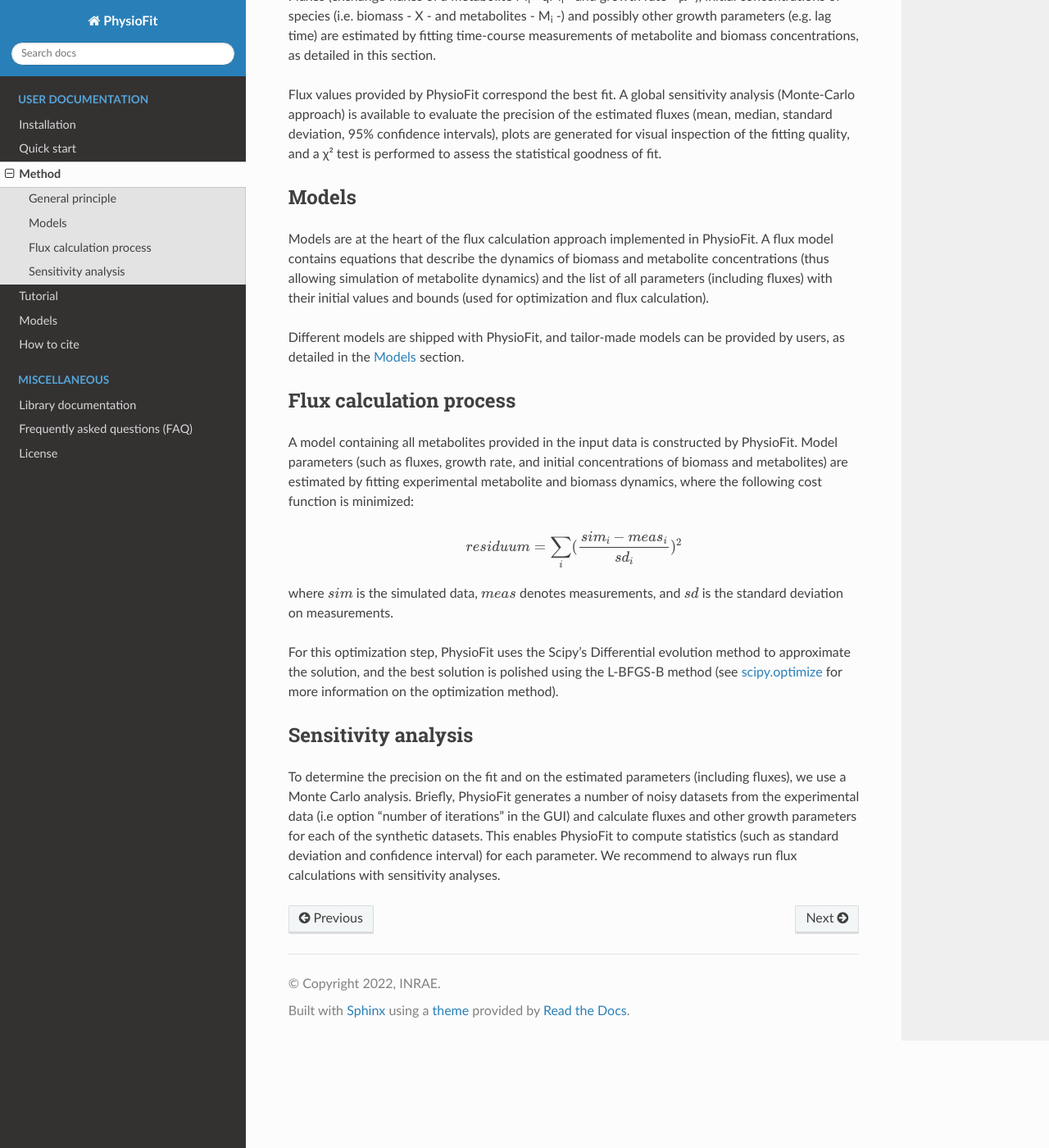
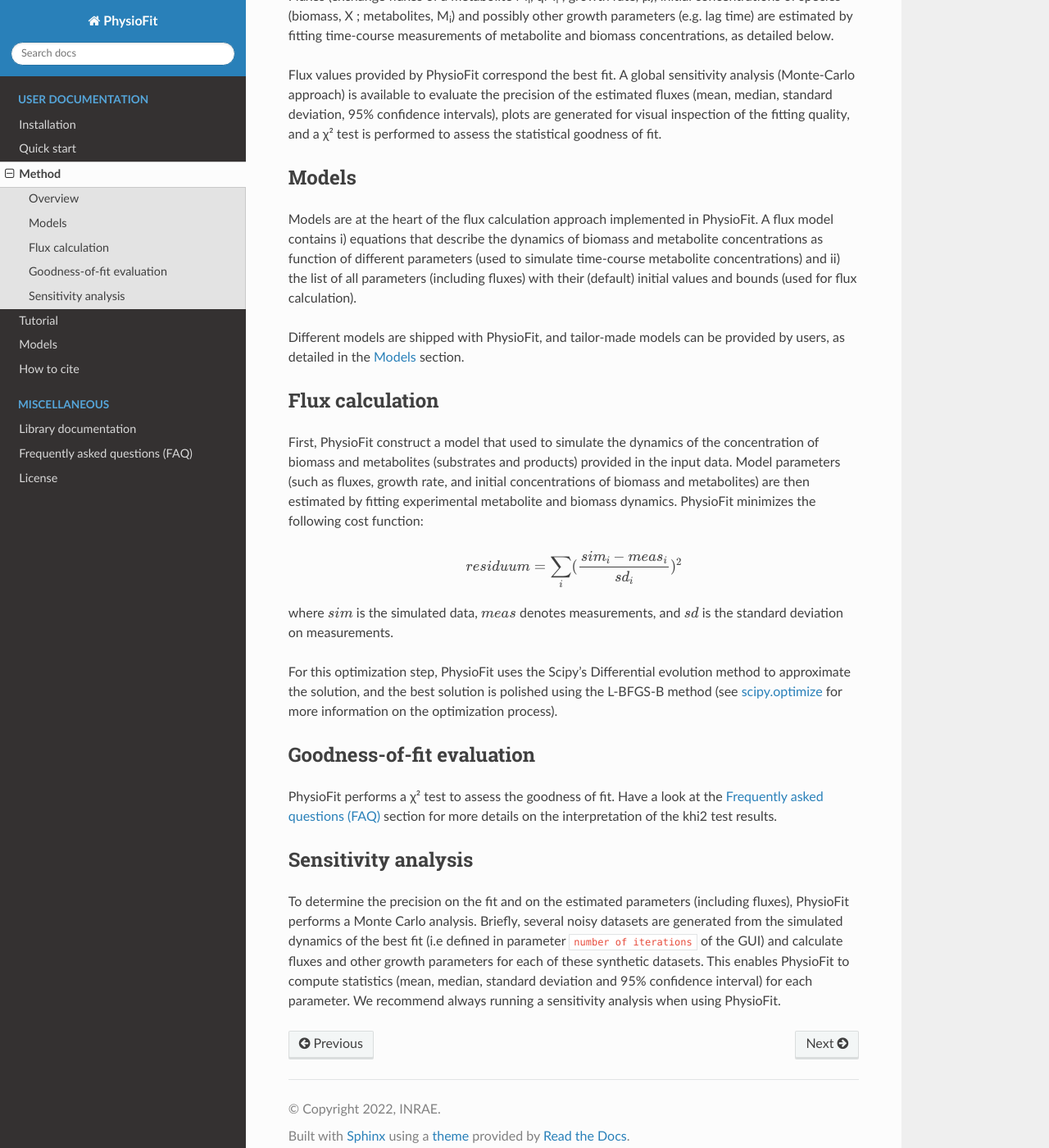
Before and after one commit to MetaSys-LISBP/PhysioFit, a Sphinx documentation site: the page built from docs/method.rst, in a window 1280 px wide and 1400 px high, scrolled down 232 px. Shown: the whole window at 82% size. Built offline with Sphinx 7.4.7 and the Read the Docs theme 2.0.0, drawn with Linux system fonts in a browser that asks for light colours; some of the changed text lies outside the part shown.

Commit message:
update doc

```diff
--- a/docs/index.rst
+++ b/docs/index.rst
@@ -14,7 +14,7 @@ Welcome to PhysioFit documentation!
 
 Fluxes are estimated using mathematical models by fitting time-course measurements of the concentration of
 cells and extracellular substrates and products. PhysioFit is shipped with some common growth models, and
-tailor-made models can be implemented by users.
+additional tailor-made models can be implemented by users.
 
 **PhysioFit includes the following features:**
 
--- a/docs/method.rst
+++ b/docs/method.rst
@@ -1,12 +1,12 @@
 Method
 ===============
 
-General principle
-*****************
+Overview
+*********
 
-Fluxes (exchange fluxes of a metabolite M\ :sub:`i` - qM\ :sub:`i` - and growth rate - µ -), initial concentrations of species (i.e. biomass - X - and
-metabolites - M\ :sub:`i` -) and possibly other growth parameters (e.g. lag time) are estimated by fitting time-course measurements of
-metabolite and biomass concentrations, as detailed in this section.
+Fluxes (exchange fluxes of a metabolite M\ :sub:`i`, qM\ :sub:`i` ; growth rate, µ), initial concentrations of species (biomass, X ;
+metabolites, M\ :sub:`i`) and possibly other growth parameters (e.g. lag time) are estimated by fitting time-course measurements of
+metabolite and biomass concentrations, as detailed below.
 
 Flux values provided by PhysioFit correspond the best fit. A global sensitivity analysis (Monte-Carlo approach) is
 available to evaluate the precision of the estimated fluxes (mean, median, standard deviation, 95% confidence
@@ -18,34 +18,41 @@ statistical goodness of fit.
 Models
 ******
 
-Models are at the heart of the flux calculation approach implemented in PhysioFit. A flux  model contains equations that describe the dynamics of biomass and
-metabolite concentrations (thus allowing simulation of metabolite dynamics) and the list of all parameters (including fluxes) with their
-initial values and bounds (used for optimization and flux calculation).
+Models are at the heart of the flux calculation approach implemented in PhysioFit. A flux model contains i) equations that describe the dynamics of biomass and
+metabolite concentrations as function of different parameters (used to simulate time-course metabolite concentrations) and ii) the list of all parameters (including fluxes) with their
+(default) initial values and bounds (used for flux calculation).
 
 Different models are shipped with PhysioFit, and tailor-made models can be provided by users, as detailed in the :doc:`models` section.
 
 .. _optimization_process:
 
-Flux calculation process
+Flux calculation
 ************************
 
-A model containing all metabolites provided in the input data is constructed by PhysioFit.
-Model parameters (such as fluxes, growth rate, and initial concentrations of biomass and metabolites) are estimated by fitting experimental metabolite and biomass dynamics, where
-the following cost function is minimized:
+First, PhysioFit construct a model that used to simulate the dynamics of the concentration of biomass and metabolites (substrates and products) provided in the input data.
+Model parameters (such as fluxes, growth rate, and initial concentrations of biomass and metabolites) are then estimated by fitting experimental metabolite and biomass dynamics. PhysioFit
+minimizes the following cost function:
 
 .. math:: residuum = \sum_{i} (\dfrac{sim_{i}-meas_{i}}{sd_{i}})^2
 
 where :math:`sim` is the simulated data, :math:`meas` denotes measurements, and :math:`sd` is the
 standard deviation on measurements.
 
-For this optimization step, PhysioFit uses the Scipy's Differential evolution method to approximate the solution, and the best solution is polished using the L-BFGS-B method (see
+For this optimization step, PhysioFit uses the Scipy's Differential evolution method to approximate the solution,
+and the best solution is polished using the L-BFGS-B method (see
 `scipy.optimize <https://docs.scipy.org/doc/scipy/reference/optimize.html>`_ for more information on the optimization
-method).
+process).
+
+Goodness-of-fit evaluation
+**************************
+
+PhysioFit performs a χ² test to assess the goodness of fit. Have a look at the :doc:`faq` section for
+more details on the interpretation of the khi2 test results.
 
 Sensitivity analysis
 *********************
 
-To determine the precision on the fit and on the estimated parameters (including fluxes), we use a Monte Carlo analysis. Briefly, PhysioFit generates a
-number of noisy datasets from the experimental data (i.e option "number of iterations" in the GUI) and calculate fluxes and other growth
-parameters for each of the synthetic datasets. This enables PhysioFit to compute statistics (such as standard deviation and confidence interval) for
-each parameter. We recommend to always run flux calculations with sensitivity analyses.
+To determine the precision on the fit and on the estimated parameters (including fluxes), PhysioFit performs a Monte Carlo analysis. Briefly, several
+noisy datasets are generated from the simulated dynamics of the best fit (i.e defined in parameter :samp:`number of iterations` of the GUI) and calculate fluxes and other growth
+parameters for each of these synthetic datasets. This enables PhysioFit to compute statistics (mean, median, standard deviation and 95% confidence interval) for
+each parameter. We recommend always running a sensitivity analysis when using PhysioFit.
```
Also changed, not shown: docs/faq.rst (+4 -3 lines), docs/models.rst (+57 -38 lines), docs/quickstart.rst (+8 -8 lines), docs/usage.rst (+11 -11 lines).
